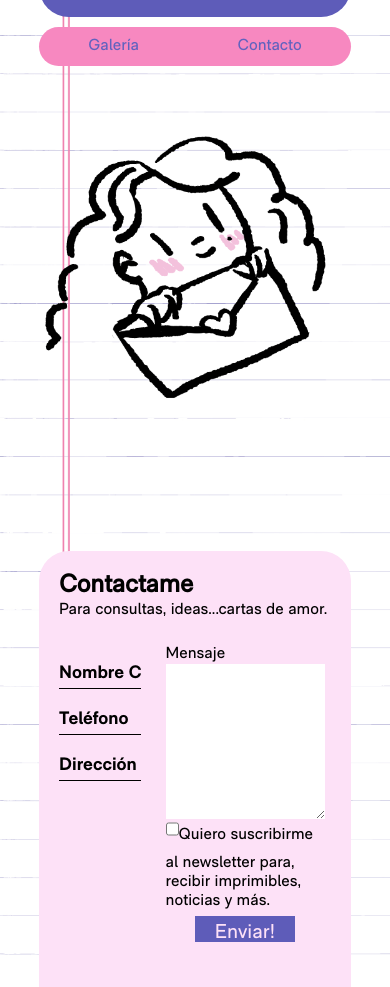
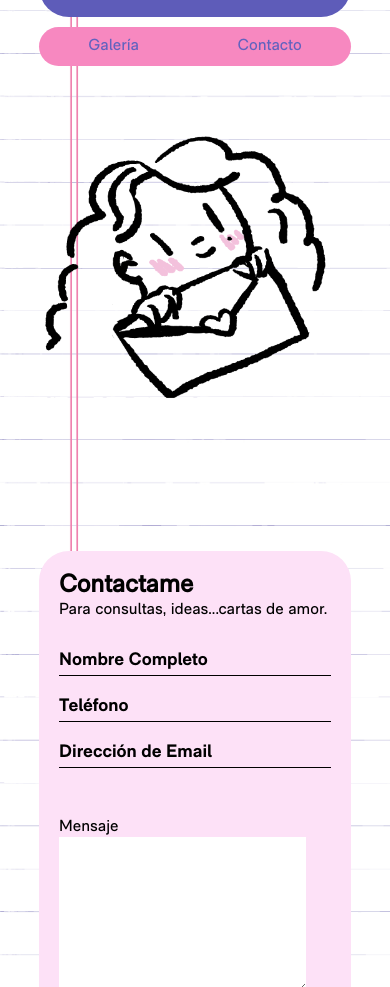
Before and after one commit to micacaggi22/TPFinal-CaggiMicaela, a plain HTML site: page contacto.html in a window 390 px wide. Shown: the part 113-1100 px from the top of the page. Drawn offline with Linux system fonts and the light colour scheme.

Commit message:
contacro movile

```diff
--- a/estilos.css
+++ b/estilos.css
@@ -578,5 +578,13 @@ input [type=checkbox]{
 	}
 	.altura{
 	height: 100vh;
+
+}
+	form{
+
+		flex-direction: column;
+	}
+	#columnadatos{
+	width: 100%;
 }
 }
```
Also changed, not shown: contacto.html (+1 -1 lines).
